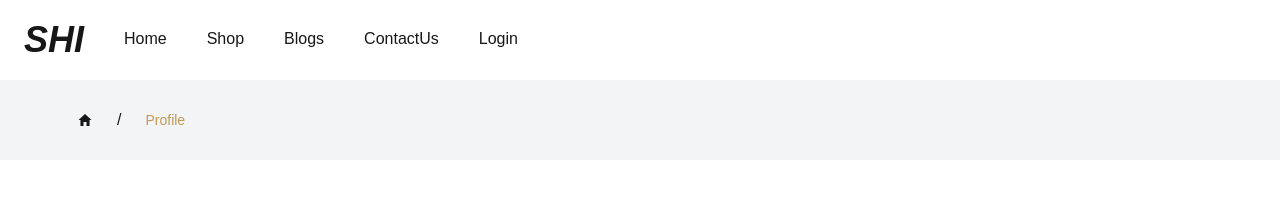
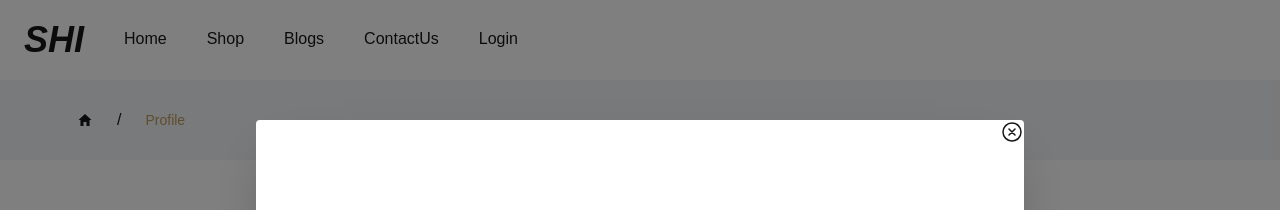
Before and after one commit to satyahandloomindustries/satya-handloom-industries-fe, a Next.js app: page /profile in a window 1280 px wide. Shown: the top 210 px of the page. Built offline with nearby package versions, Linux system fonts and the light colour scheme; no server answers; the database is empty.

Commit message:
Image preview modal

```diff
--- a/app/products/components/Modal/index.jsx
+++ b/app/products/components/Modal/index.jsx
@@ -8,6 +8,7 @@ import { GoHeart, GoHeartFill } from 'react-icons/go';
 import PlaceOrderButton from '../PlaceOrderButton';
 import WhatsAppBtn from '../WhatsAppBtn';
 import { IoCloseCircleOutline } from 'react-icons/io5';
+import ModalWrapper from '@/components/Modal';
 
 const style = {
   position: 'absolute',
@@ -33,16 +34,8 @@ export default function ProductModal() {
   return (
     <div>
       <Button onClick={handleOpen}>Open modal</Button>
-      <Modal
-        open={open}
-        onClose={handleClose}
-        aria-labelledby="modal-modal-title"
-        aria-describedby="modal-modal-description"
-      >
-        <Box
-          sx={style}
-          className="rounded min-w-[60%] min-h-[70%] p-2 overflow-h-scroll flex flex-row-reverse justify-between relative"
-        >
+
+      <ModalWrapper open={open} handleClose={handleClose}>
         <div className="mr-4">
           <Typography
             id="modal-modal-title"
@@ -53,10 +46,7 @@ export default function ProductModal() {
           >
             Text in a modal
           </Typography>
-            <Typography
-              id="modal-modal-description"
-              sx={{ mt: 1, fontSize: 16 }}
-            >
+          <Typography id="modal-modal-description" sx={{ mt: 1, fontSize: 16 }}>
             Duis mollis, est non commodo luctus, nisi erat porttitor ligula.
           </Typography>
 
@@ -87,21 +77,14 @@ export default function ProductModal() {
                 )}
               </div>
               <div className="text-white text-sm ml-2 tracking-wider">
-                  {!addedToWishList
-                    ? 'Add to wishlist'
-                    : 'Remove from wishlist'}
+                {!addedToWishList ? 'Add to wishlist' : 'Remove from wishlist'}
               </div>
             </button>
           </div>
         </div>
 
         <SwiperImageCarousel />
-          <IoCloseCircleOutline
-            onClick={handleClose}
-            className="absolute -right-0 -top-0 text-2xl cursor-pointer"
-          />
-        </Box>
-      </Modal>
+      </ModalWrapper>
     </div>
   );
 }
--- /dev/null
+++ b/app/profile/components/ImagePreview/index.jsx
@@ -0,0 +1,30 @@
+"use client"
+import ModalWrapper from '@/components/Modal';
+import MultiRenderer from '@/components/MultiRenderer';
+import useProductAdmin from '@/store/useProductAdmin';
+
+const Preview = ({item})=>{
+
+    return <div>
+            <img src={URL.createObjectURL(item)} className='object-cover h-full'/>
+
+        </div>
+}
+
+const ImagePreview = () => {
+  const { openPreview, customSet , images} = useProductAdmin();
+
+  return (
+    <ModalWrapper
+      open={openPreview}
+      handleClose={() => {
+        customSet({ openPreview: false });
+      }}
+      mainClassname='overflow-y-auto'
+    >
+           {images?.length ? <MultiRenderer mainClassName='grid grid-cols-4 grid-rows-3 gap-4' Component={Preview} spreadProps={false} rendererSet={images} preview='preview'/> : null}
+    </ModalWrapper>
+  );
+};
+
+export default ImagePreview;
--- a/app/profile/components/MultipleImageUpload/index.jsx
+++ b/app/profile/components/MultipleImageUpload/index.jsx
@@ -1,5 +1,4 @@
 'use client';
-
 import useProductAdmin from '@/store/useProductAdmin';
 
 const MultipleImageUpload = () => {
@@ -7,7 +6,9 @@ const MultipleImageUpload = () => {
 
   const handleChange = (e) => {
     const filesArray = Array.from(e.target.files);
-    customSet({ images: [...images, ...filesArray] });
+    const finalArray = [...images, ...filesArray];
+    const previewUrls = finalArray.map((img) => URL.createObjectURL(img))
+    customSet({ images: finalArray  , previewUrls});
   };
 
   return (
@@ -19,7 +20,10 @@ const MultipleImageUpload = () => {
         Choose product images{' '}
         {images?.length ? (
           <span>
-            <button>({images?.length})</button>
+            <button className='hover:text-blue-800' type="button" onClick={(e)=> {
+              e.stopPropagation()
+              customSet({openPreview: true})
+            }}>({images?.length})</button>
           </span>
         ) : null}
       </label>
--- a/app/profile/components/ProductAdmin/index.jsx
+++ b/app/profile/components/ProductAdmin/index.jsx
@@ -1,6 +1,7 @@
 'use client';
 import ErrorMessage from '@/app/contactUs/components/ErrorMessage';
 import DescriptionText from '@/app/profile/components/DescriptionText';
+import ImagePreview from '@/app/profile/components/ImagePreview';
 import MultipleImageUpload from '@/app/profile/components/MultipleImageUpload';
 import AddComponentInput from '@/components/AddComponentInput';
 import MyDropdown from '@/components/Dropdown';
@@ -187,9 +188,12 @@ const ProductAdmin = () => {
             Component={DescriptionText}
             onClose={handleClose}
             mainClassName="flex flex-col gap-2"
+            spreadProps={false}
           />
         </AddComponentInput>
       </div>
+
+      <ImagePreview />
     </div>
   );
 };
--- /dev/null
+++ b/components/Modal/index.jsx
@@ -0,0 +1,32 @@
+import Modal from '@mui/material/Modal';
+import Box from '@mui/material/Box';
+import { IoCloseCircleOutline } from 'react-icons/io5';
+
+const ModalWrapper = ({
+  children,
+  open,
+  handleClose = () => {},
+  mainClassname = '',
+}) => {
+  return (
+    <Modal
+      open={open}
+      onClose={handleClose}
+      aria-labelledby="modal-modal-title"
+      aria-describedby="modal-modal-description"
+    >
+      <Box
+        className={`${mainClassname} absolute top-1/2 left-1/2 -translate-x-1/2 -translate-y-1/2 w-[400px] bg-white shadow-2xl outline-none rounded min-w-[60%] min-h-[70%] p-2 overflow-h-scroll flex flex-row-reverse justify-between relative`}
+      >
+        {children}
+
+        <IoCloseCircleOutline
+          onClick={handleClose}
+          className="absolute -right-0 -top-0 text-2xl cursor-pointer"
+        />
+      </Box>
+    </Modal>
+  );
+};
+
+export default ModalWrapper;
--- a/components/MultiRenderer/index.jsx
+++ b/components/MultiRenderer/index.jsx
@@ -4,12 +4,13 @@ const MultiRenderer = ({
   mainClassName = '',
   rendererSet = [],
   Component,
+  spreadProps=true,
   ...rest
 }) => {
   return (
     <div className={mainClassName}>
       {rendererSet.map((item, index) =>
-        typeof rendererSet[0] === 'object' ? (
+        spreadProps ? (
           <Component {...item} {...rest} key={index} />
         ) : (
           <Component item={item} key={index} {...rest} />
--- a/store/useProductAdmin.js
+++ b/store/useProductAdmin.js
@@ -17,6 +17,8 @@ const useProductAdmin = create((set, get) => ({
   images: [],
   allCategories: {},
   categorySizes: [],
+  openPreview: true,
+  previewUrls:[] ,
   setAllCategories: (allCategories = {}, mainCategories = []) => {
     const mainCategoriesDropdown = mainCategories.map(({ _id, name }) => ({
       label: name,
```
Lines whose indentation alone changed are shown as unchanged.
